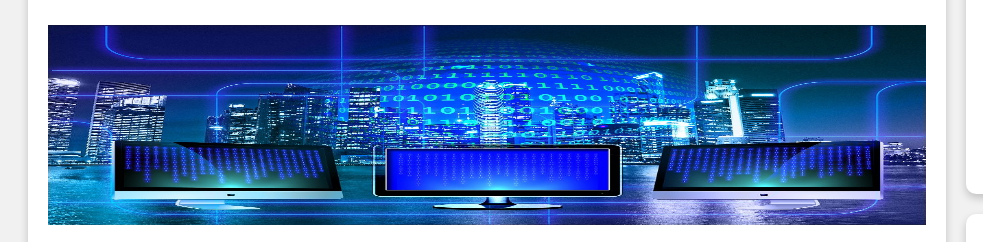
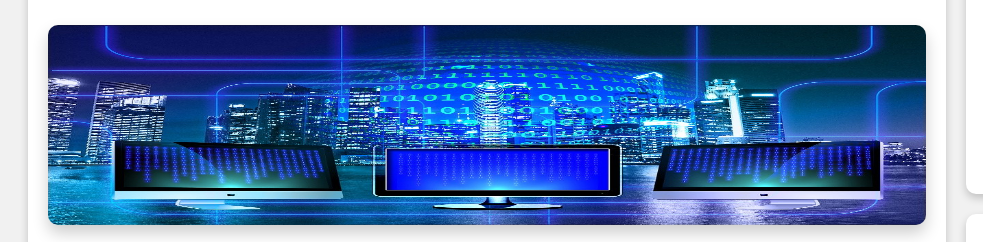
Before and after one commit to Thobiq/thobiq.github.io, a plain HTML site: page index.html in a window 1280 px wide. Shown: the part 457-699 px from the top of the page, 0-983 px from the left. Drawn offline with Linux system fonts and the light colour scheme.

Commit message:
baru lagee

```diff
--- a/aset/style.css
+++ b/aset/style.css
@@ -118,6 +118,8 @@
   }
 
   .gambar {
+    box-shadow: 0px 8px 16px 0px rgba(0,0,0,0.2);
+    border-radius: 10px;
     display: block;
     margin-left: auto;
     margin-right: auto;
@@ -180,6 +182,7 @@
     transition: 0.3s;
     margin-top: 20px;
     width: 200px;
+    height: 300px;
     display: inline-block;
     text-align: center;
     margin-right: 20px;
@@ -191,6 +194,7 @@
   }
 
   .img-in {
+
     border-radius: 10px 10px 0px 0px;
   }
 
```
Also changed, not shown: aset/csoon.jpg (added), aset/etika-thumb.jpg (added), aset/ft-unej.png (added).
